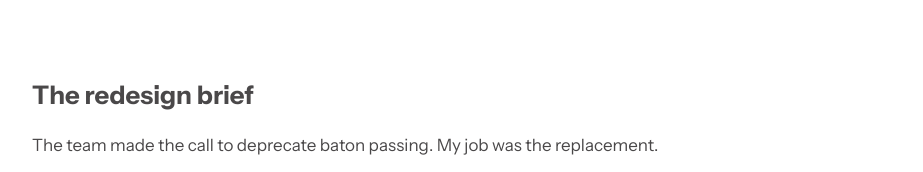
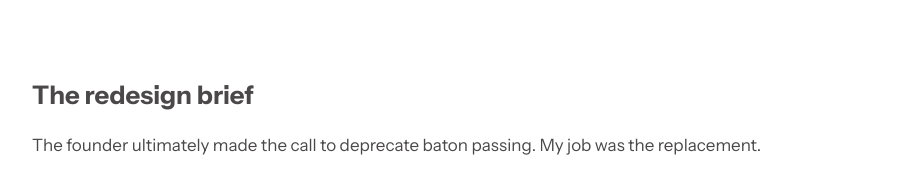
Before and after one commit to jzsun22/jzsun-me, a plain HTML site: page public/justgrow.html in a window 1280 px wide. Shown: the part 3100-3272 px from the top of the page, without its empty margins (178-1101 px from the left). Drawn offline with Linux system fonts and the light colour scheme.

Commit message:
Clarify authorship in redesign brief of JustGrow case study

```diff
--- a/public/justgrow.html
+++ b/public/justgrow.html
@@ -860,7 +860,7 @@
     <!-- Redesign brief -->
     <section class="case-study__section">
       <h2 class="case-study__section-heading">The redesign brief</h2>
-      <p class="case-study__body">The team made the call to deprecate baton passing. My job was the replacement.</p>
+      <p class="case-study__body">The founder ultimately made the call to deprecate baton passing. My job was the replacement.</p>
       <p class="case-study__body">The temptation was to iterate on the surface. Prefilled slots, better animation, a more discoverable entry point. That approach would have reproduced the same product mistake at a slightly lower cost.</p>
       <p class="case-study__body">The actual insight: the data about who did what already existed in the app. Every tracking event has a <code>user_id</code>. Every calendar event has an owner. The system did not need a handoff ceremony. It needed to read the data that was already being written and surface it intelligently.</p>
 
```
